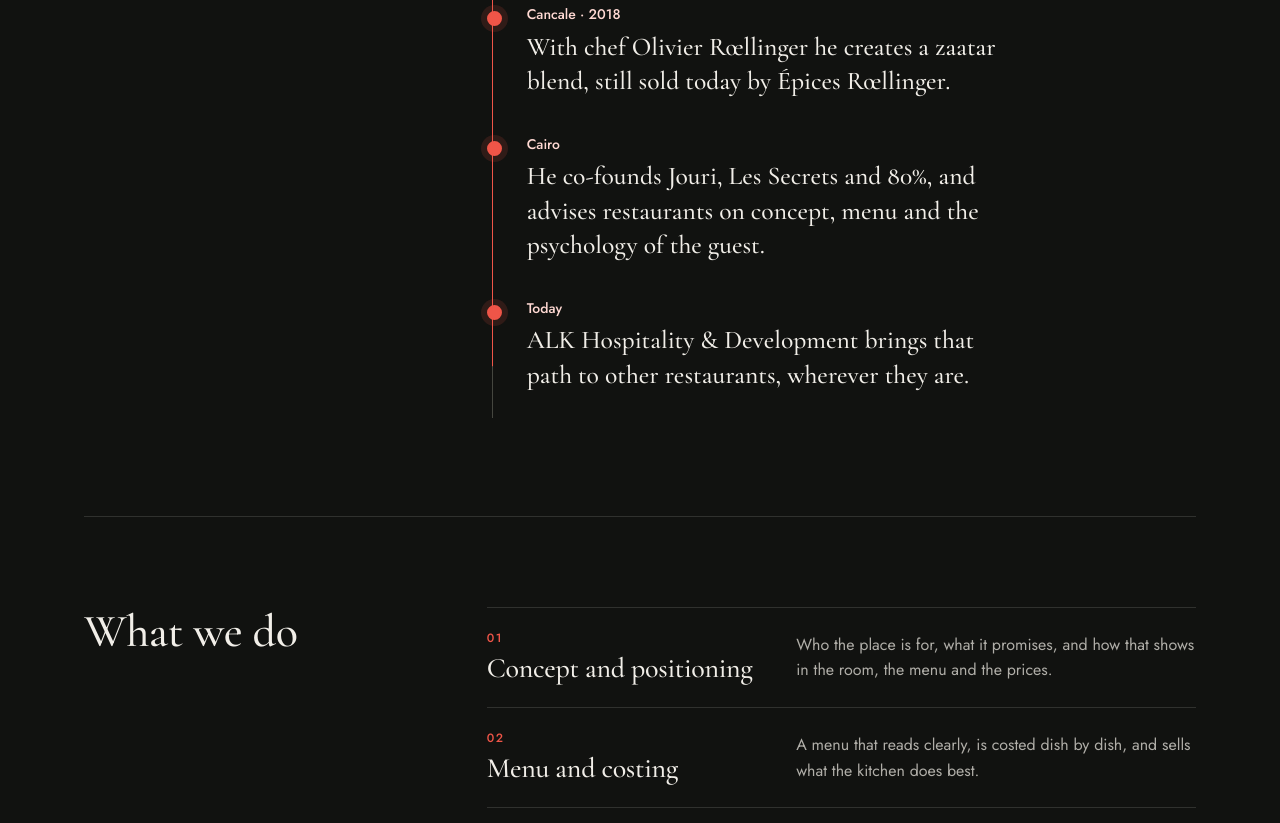
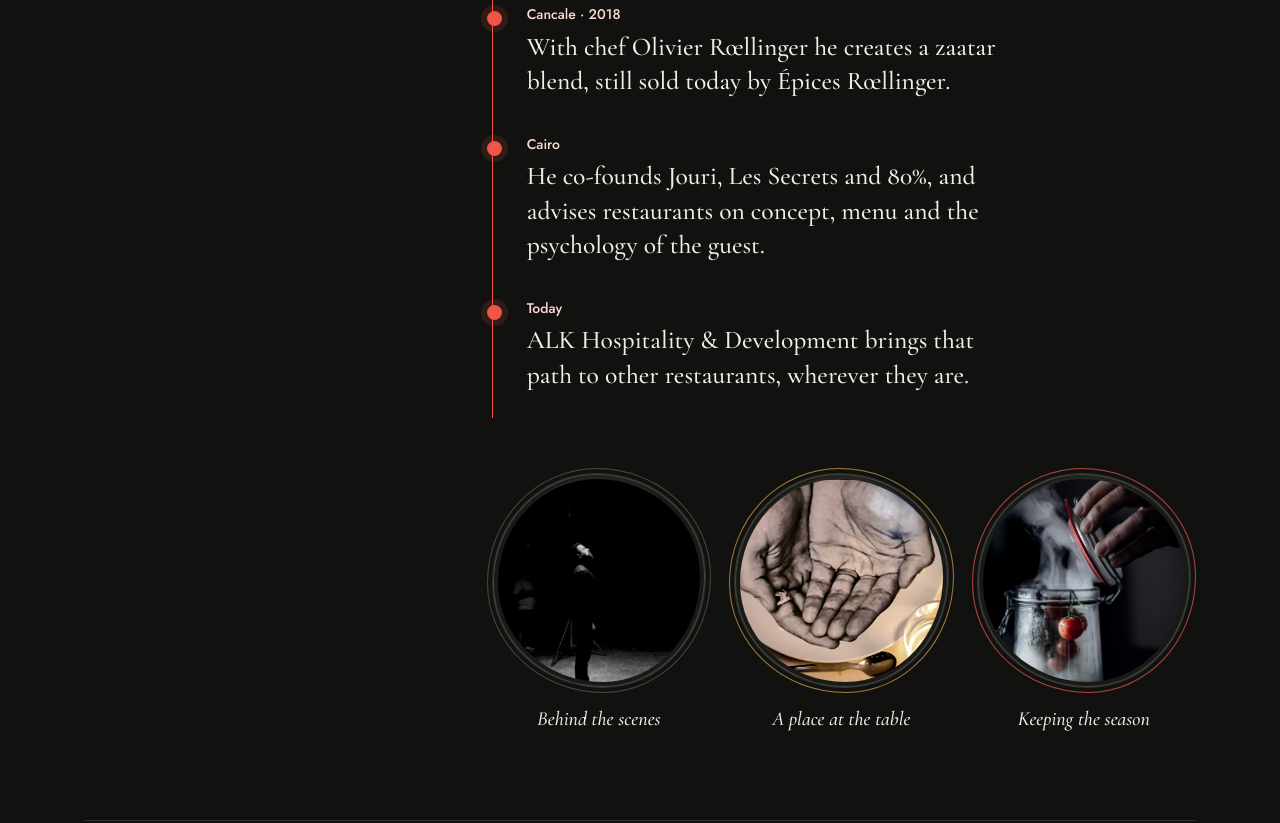
Before and after one commit to omralk/top1, a plain HTML site: page index.html in a window 1280 px wide. Shown: the part 1977-2800 px from the top of the page. Drawn offline with nearby package versions, Linux system fonts and the light colour scheme.

Commit message:
Add plate-framed story photos
Co-authored-by: Copilot App <223556219+Copilot@users.noreply.github.com>

```diff
--- a/index.html
+++ b/index.html
@@ -161,7 +161,23 @@
 
   <section class="band split" id="story" aria-labelledby="h-story">
     <div><h2 id="h-story" data-t="storyTitle">Our story</h2><p class="note" data-t="storyNote" style="margin-top:14px"></p></div>
-    <ol class="story" id="storyList"></ol>
+    <div class="story-content">
+      <ol class="story" id="storyList"></ol>
+      <div class="story-photos" role="group" aria-label="Story in photographs" data-t-aria="storyPhotoGroup">
+        <figure>
+          <div class="story-plate"><img src="images/story/studio.png" alt="A man standing under a single light in a dark studio." data-t-alt="storyPhotoAltOne" loading="lazy" decoding="async"></div>
+          <figcaption data-t="storyPhotoCaptionOne">Behind the scenes</figcaption>
+        </figure>
+        <figure>
+          <div class="story-plate"><img src="images/story/table.png" alt="Open hands resting on a plate between cutlery and a glass." data-t-alt="storyPhotoAltTwo" loading="lazy" decoding="async"></div>
+          <figcaption data-t="storyPhotoCaptionTwo">A place at the table</figcaption>
+        </figure>
+        <figure>
+          <div class="story-plate"><img src="images/story/preserving.png" alt="A hand opening a steaming glass jar with a tomato inside." data-t-alt="storyPhotoAltThree" loading="lazy" decoding="async"></div>
+          <figcaption data-t="storyPhotoCaptionThree">Keeping the season</figcaption>
+        </figure>
+      </div>
+    </div>
   </section>
 
   <section class="band split" aria-labelledby="h-svc">
--- a/site.css
+++ b/site.css
@@ -60,6 +60,17 @@ nav a[aria-current=page]{color:var(--ink);border-color:var(--red)}
 .rows li:hover h3{transform:translateX(8px)}
 :root[dir=rtl] .rows li:hover h3{transform:translateX(-8px)}
 .rows p{margin:0;color:var(--muted);max-width:52ch}
+.story-content{display:grid;gap:42px}
+.story-photos{display:grid;grid-template-columns:repeat(3,minmax(0,1fr));gap:18px;align-items:start}
+.story-photos figure{margin:0;text-align:center}
+.story-plate{position:relative;aspect-ratio:1;padding:10px;border:1px solid var(--line2);border-radius:49% 51% 48% 52% / 51% 48% 52% 49%;background:radial-gradient(circle at 50% 45%,#242520 0 56%,#191a17 57% 100%);box-shadow:inset 0 0 0 4px var(--bg),inset 0 0 0 5px var(--line)}
+.story-plate::before{content:"";position:absolute;inset:5px;border:1px solid var(--line2);border-radius:inherit;pointer-events:none}
+.story-photos figure:nth-child(2) .story-plate{border-color:rgba(224,169,74,.68)}
+.story-photos figure:nth-child(3) .story-plate{border-color:rgba(239,85,72,.72)}
+.story-plate img{display:block;width:100%;height:100%;object-fit:cover;border-radius:inherit;filter:saturate(.76) contrast(1.05);transition:filter .35s,transform .5s cubic-bezier(.16,1,.3,1)}
+.story-photos figure:first-child img{object-position:center 45%;filter:grayscale(.8) contrast(1.08)}
+.story-photos figure:hover img{filter:saturate(.95) contrast(1.06);transform:scale(.97)}
+.story-photos figcaption{margin-top:14px;font:italic 500 20px/1.2 var(--display);color:var(--ink)}
 
 .field{display:block;margin-top:14px}
 .field>span{display:block;font-size:13px;color:var(--muted);margin-bottom:4px}
@@ -106,6 +117,8 @@ body::after{content:"";position:fixed;inset:0;z-index:100;pointer-events:none;op
   .logo svg{width:120px}.bar{gap:10px}nav{gap:10px;font-size:13px}.langs button{min-width:30px;padding:0 5px;font-size:12px}
   .rows li{grid-template-columns:minmax(0,1fr);gap:8px}
   .grid2{grid-template-columns:minmax(0,1fr)}
+  .story-photos{grid-template-columns:repeat(2,minmax(0,1fr));gap:18px 14px}
+  .story-photos figure:last-child{grid-column:1/-1;width:calc((100% - 14px)/2);justify-self:center}
 }
 @media(max-width:380px){.logo svg{width:100px}.bar{gap:8px}nav{gap:8px}}
 @media(prefers-reduced-motion:reduce){html{scroll-behavior:auto}.rv,.rv .stg>*{opacity:1!important;transform:none!important}*,*::before,*::after{animation:none!important;transition:none!important}}
--- a/site.js
+++ b/site.js
@@ -57,6 +57,8 @@ en:{
   storyTitle:"Our story",
   story:[["Damascus · 1996","At sixteen, Mohammad Elkhaldy walks into a kitchen for the first time. It is love at first sight."],["Syria, Lebanon, Egypt, the Emirates","More than twenty years in kitchens across the region. He also hosts cooking shows on Syrian television, for home cooks and professionals."],["France · 2015","The war forces him to leave Syria. He starts again in France and cooks with the Refugee Food Festival."],["Cancale · 2018","With chef Olivier Rœllinger he creates a zaatar blend, still sold today by Épices Rœllinger."],["Cairo","He co-founds Jouri, Les Secrets and 80%, and advises restaurants on concept, menu and the psychology of the guest."],["Today","ALK Hospitality & Development brings that path to other restaurants, wherever they are."]],
   storyNote:"Story drawn from public profiles and interviews. To be confirmed by Mohammad Elkhaldy.",
+  storyPhotoGroup:"Story in photographs",storyPhotoAltOne:"A man standing under a single light in a dark studio.",storyPhotoAltTwo:"Open hands resting on a plate between cutlery and a glass.",storyPhotoAltThree:"A hand opening a steaming glass jar with a tomato inside.",
+  storyPhotoCaptionOne:"Behind the scenes",storyPhotoCaptionTwo:"A place at the table",storyPhotoCaptionThree:"Keeping the season",
   svcTitle:"What we do",
   svc:[["Concept and positioning","Who the place is for, what it promises, and how that shows in the room, the menu and the prices."],["Menu and costing","A menu that reads clearly, is costed dish by dish, and sells what the kitchen does best."],["Guest experience","The path from the door to the bill: the welcome, the rhythm at the table, the details guests remember."],["Operations and team","Routines, roles and training so the standard holds on a busy night, not only on opening day."],["Openings and development","From the first plan to opening week, and the next site after that."]],
   joinTitle:"Working with us",
@@ -113,6 +115,8 @@ fr:{
   storyTitle:"Notre histoire",
   story:[["Damas · 1996","À seize ans, Mohammad Elkhaldy entre pour la première fois dans une cuisine. C’est le coup de foudre."],["Syrie, Liban, Égypte, Émirats","Plus de vingt ans dans les cuisines de la région. Il anime aussi des émissions culinaires à la télévision syrienne, pour les amateurs comme pour les professionnels."],["France · 2015","La guerre l’oblige à quitter la Syrie. Il repart de zéro en France et cuisine avec le Refugee Food Festival."],["Cancale · 2018","Avec le chef Olivier Rœllinger, il crée un mélange de zaatar, toujours vendu aujourd’hui par Épices Rœllinger."],["Le Caire","Il cofonde Jouri, Les Secrets et 80 %, et conseille des restaurants sur le concept, la carte et la psychologie du client."],["Aujourd’hui","ALK Hospitality & Development met ce parcours au service d’autres restaurants, où qu’ils soient."]],
   storyNote:"Histoire tirée de profils publics et d’entretiens. À confirmer par Mohammad Elkhaldy.",
+  storyPhotoGroup:"Notre histoire en images",storyPhotoAltOne:"Un homme debout sous une lumière, dans un studio sombre.",storyPhotoAltTwo:"Des mains ouvertes posées sur une assiette, entre des couverts et un verre.",storyPhotoAltThree:"Une main ouvre un bocal en verre fumant contenant une tomate.",
+  storyPhotoCaptionOne:"Dans les coulisses",storyPhotoCaptionTwo:"À table",storyPhotoCaptionThree:"Préserver la saison",
   svcTitle:"Ce que nous faisons",
   svc:[["Concept et positionnement","À qui s’adresse le lieu, ce qu’il promet, et comment cela se voit dans la salle, la carte et les prix."],["Carte et coûts","Une carte claire, chiffrée plat par plat, qui met en avant ce que la cuisine fait le mieux."],["Expérience client","Le parcours de la porte à l’addition : l’accueil, le rythme à table, les détails dont on se souvient."],["Organisation et équipe","Des routines, des rôles et de la formation pour tenir le niveau un soir de rush, pas seulement le jour de l’ouverture."],["Ouvertures et développement","Du premier plan à la semaine d’ouverture, puis l’adresse suivante."]],
   joinTitle:"Travailler avec nous",
@@ -168,6 +172,8 @@ ar:{
   storyTitle:"قصتنا",
   story:[["دمشق · 1996","في السادسة عشرة، يدخل محمد الخالدي المطبخ لأول مرة. حبّ من النظرة الأولى."],["سوريا، لبنان، مصر، الإمارات","أكثر من عشرين عامًا في مطابخ المنطقة. وقدّم أيضًا برامج طبخ على التلفزيون السوري، للهواة والمحترفين."],["فرنسا · 2015","أجبرته الحرب على مغادرة سوريا. بدأ من جديد في فرنسا وطبخ مع مهرجان Refugee Food Festival."],["كانكال · 2018","ابتكر مع الشيف أوليفييه رولينجر خلطة زعتر ما زالت تُباع حتى اليوم لدى Épices Rœllinger."],["القاهرة","شارك في تأسيس جوري ولي سيكريه و80%، ويقدّم الاستشارات للمطاعم في المفهوم والقائمة وسيكولوجية الضيف."],["اليوم","تنقل ALK للضيافة والتطوير هذه المسيرة إلى مطاعم أخرى، أينما كانت."]],
   storyNote:"القصة مأخوذة من ملفات ومقابلات منشورة. بانتظار تأكيد محمد الخالدي.",
+  storyPhotoGroup:"قصتنا بالصور",storyPhotoAltOne:"رجل يقف تحت ضوء واحد في استوديو مظلم.",storyPhotoAltTwo:"يدان مفتوحتان على طبق بين أدوات المائدة وكأس.",storyPhotoAltThree:"يد تفتح مرطبانًا زجاجيًا يتصاعد منه البخار وفيه حبة طماطم.",
+  storyPhotoCaptionOne:"من خلف الكواليس",storyPhotoCaptionTwo:"مكان على المائدة",storyPhotoCaptionThree:"حفظ الموسم",
   svcTitle:"ما نقدمه",
   svc:[["المفهوم والتموضع","لمن هذا المكان، وبماذا يَعِد، وكيف يظهر ذلك في القاعة وقائمة الطعام والأسعار."],["القائمة والتكاليف","قائمة واضحة القراءة، محسوبة التكلفة طبقًا بطبق، تبيع أفضل ما يتقنه المطبخ."],["تجربة الضيف","الرحلة من الباب حتى الفاتورة: الاستقبال، وإيقاع الطاولة، والتفاصيل التي يتذكرها الضيوف."],["التشغيل والفريق","إجراءات وأدوار وتدريب تحافظ على المستوى في الليالي المزدحمة، لا في يوم الافتتاح فقط."],["الافتتاح والتطوير","من الخطة الأولى حتى أسبوع الافتتاح، ثم الفرع التالي."]],
   joinTitle:"العمل معنا",
@@ -221,6 +227,8 @@ function applyText(){
   document.documentElement.lang = LANG;
   document.documentElement.dir = LANG === "ar" ? "rtl" : "ltr";
   document.querySelectorAll("[data-t]").forEach(el => { const v = d[el.dataset.t]; if (typeof v === "string") el.textContent = v; });
+  document.querySelectorAll("[data-t-alt]").forEach(el => { const v = d[el.dataset.tAlt]; if (typeof v === "string") el.alt = v; });
+  document.querySelectorAll("[data-t-aria]").forEach(el => { const v = d[el.dataset.tAria]; if (typeof v === "string") el.setAttribute("aria-label", v); });
   document.querySelectorAll("[data-geo]").forEach(el => el.textContent = d.geo[el.dataset.geo]);
   document.querySelectorAll("#langs button").forEach(b => b.setAttribute("aria-pressed", b.dataset.l === LANG));
 }
```
Also changed, not shown: images/story/preserving.png (added), images/story/studio.png (added), images/story/table.png (added).
